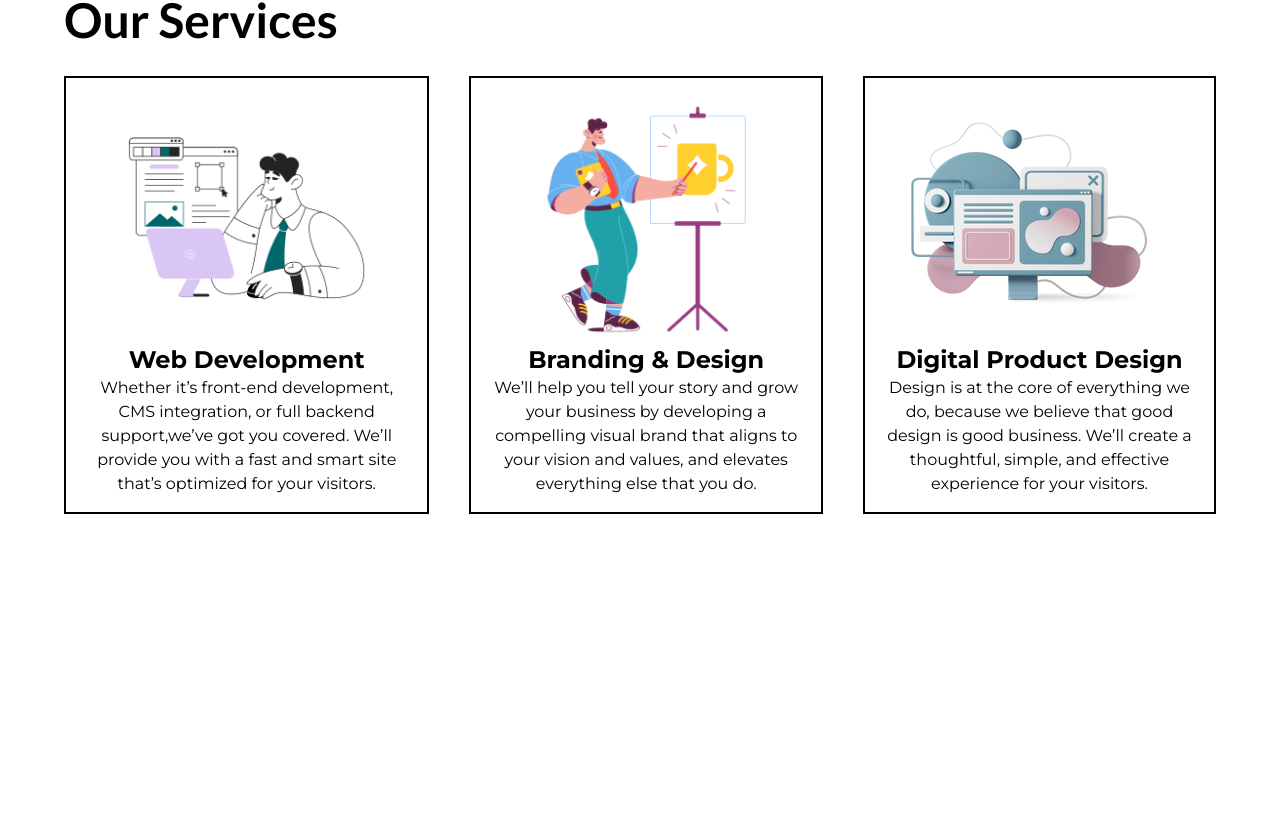
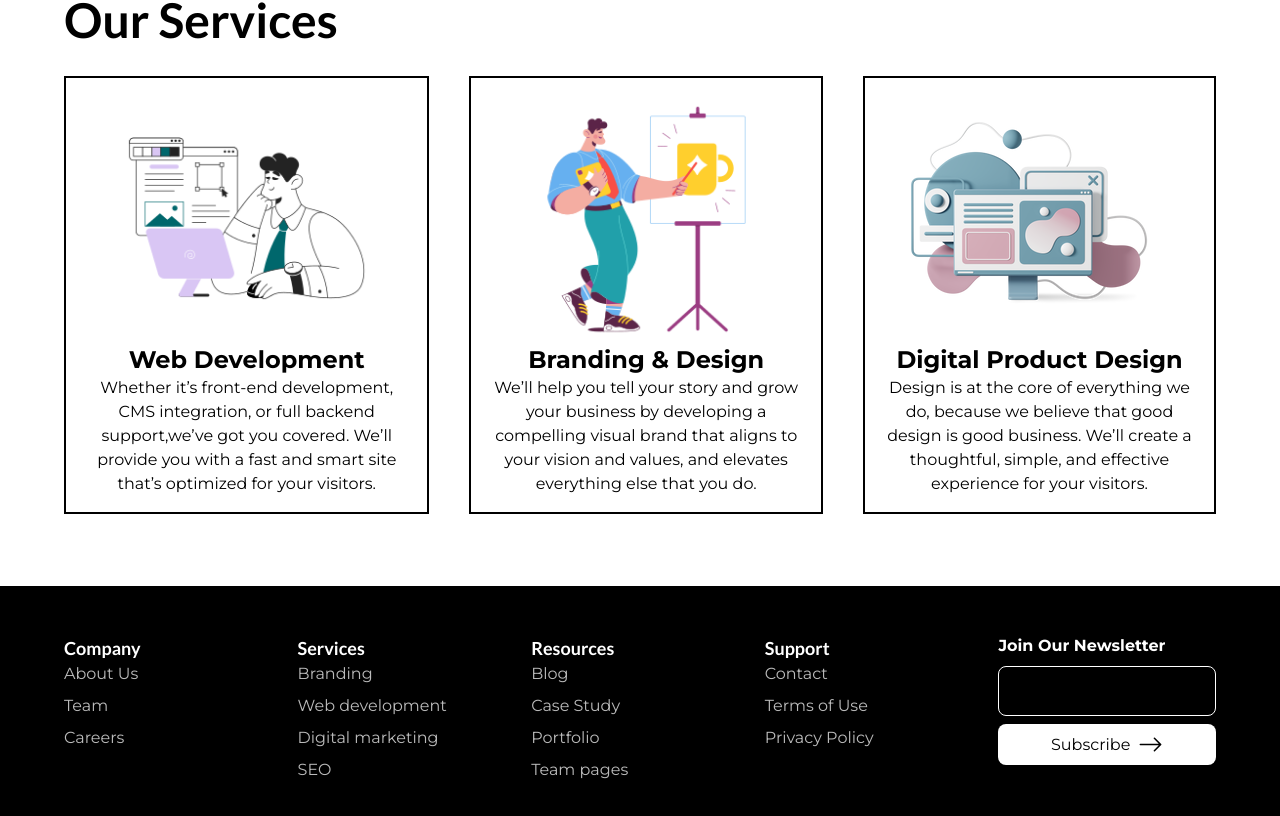
Before and after one commit to Sheriff-Oladimeji/Sparkle, a Next.js app: page / in a window 1280 px wide. Shown: the part 592-1408 px from the top of the page. Before the commit the page ends 1130 px from the top, so only its background shows below. Built offline with nearby package versions, Linux system fonts and the light colour scheme.

Commit message:
feat: add footer

```diff
--- a/src/app/globals.css
+++ b/src/app/globals.css
@@ -2,6 +2,7 @@
 @tailwind base;
 @tailwind components;
 @tailwind utilities;
+
 
 .header{
        background: linear-gradient(to bottom ,#0c854a, #bbb);
--- a/src/app/layout.js
+++ b/src/app/layout.js
@@ -1,5 +1,6 @@
 import Navbar from "@/components/navbar/Navbar";
 import "./globals.css";
+import Footer from "@/components/footer/Footer";
 
 export const metadata = {
   title: "Sparkle",
@@ -9,9 +10,11 @@ export const metadata = {
 export default function RootLayout({ children }) {
   return (
     <html lang="en">
-      <body className="font-mont">
+      <body className="font-mont flex flex-col justify-between min-h-screen">
         <Navbar/>
-        {children}</body>
+        {children}
+        <Footer/>
+      </body>
     </html>
   );
 }
--- /dev/null
+++ b/src/components/footer/Footer.jsx
@@ -0,0 +1,63 @@
+import React from "react";
+import { BsArrowRight } from "react-icons/bs";
+const Footer = () => {
+  return (
+    <footer className="bg-black text-white py-12 mt-12">
+      <div className="w-[90%] mx-auto grid md:grid-cols-5 gap-4">
+        <div>
+          <p className="font-bold text-lg font-lato">Company</p>
+          <ul className="text-[#bbb] flex flex-col gap-2">
+            <li>About Us</li>
+            <li>Team</li>
+            <li>Careers</li>
+          </ul>
+        </div>
+        <div>
+          <p className="font-bold text-lg font-lato">Services</p>
+          <ul className="text-[#bbb] flex flex-col gap-2">
+            <li>Branding</li>
+            <li>Web development</li>
+            <li>Digital marketing</li>
+            <li>SEO</li>
+          </ul>
+        </div>
+        <div>
+          <p className="font-bold text-lg font-lato">Resources</p>
+          <ul className="text-[#bbb] flex flex-col gap-2">
+            <li>Blog</li>
+            <li>Case Study</li>
+            <li>Portfolio</li>
+            <li>Team pages</li>
+          </ul>
+        </div>
+        <div>
+          <p className="font-bold text-lg font-lato">Support</p>
+          <ul className="text-[#bbb] flex flex-col gap-2">
+            <li>Contact</li>
+            <li>Terms of Use</li>
+            <li>Privacy Policy</li>
+          </ul>
+        </div>
+        <div>
+          <p className="font-bold mb-2">Join Our Newsletter</p>
+          <form action="" className="flex flex-col gap-2">
+            <input
+              type="email"
+              name="email"
+              className="bg-transparent text-white p-3 outline-none border border-white rounded-lg w-full"
+            />
+            <button
+              type="submit"
+              className="flex items-center w-full bg-white text-black p-2 rounded-lg justify-center hover:bg-transparent hover:text-white gap-2"
+            >
+              Subscribe
+              <BsArrowRight size={25} />
+            </button>
+          </form>
+        </div>
+      </div>
+    </footer>
+  );
+};
+
+export default Footer;
```
